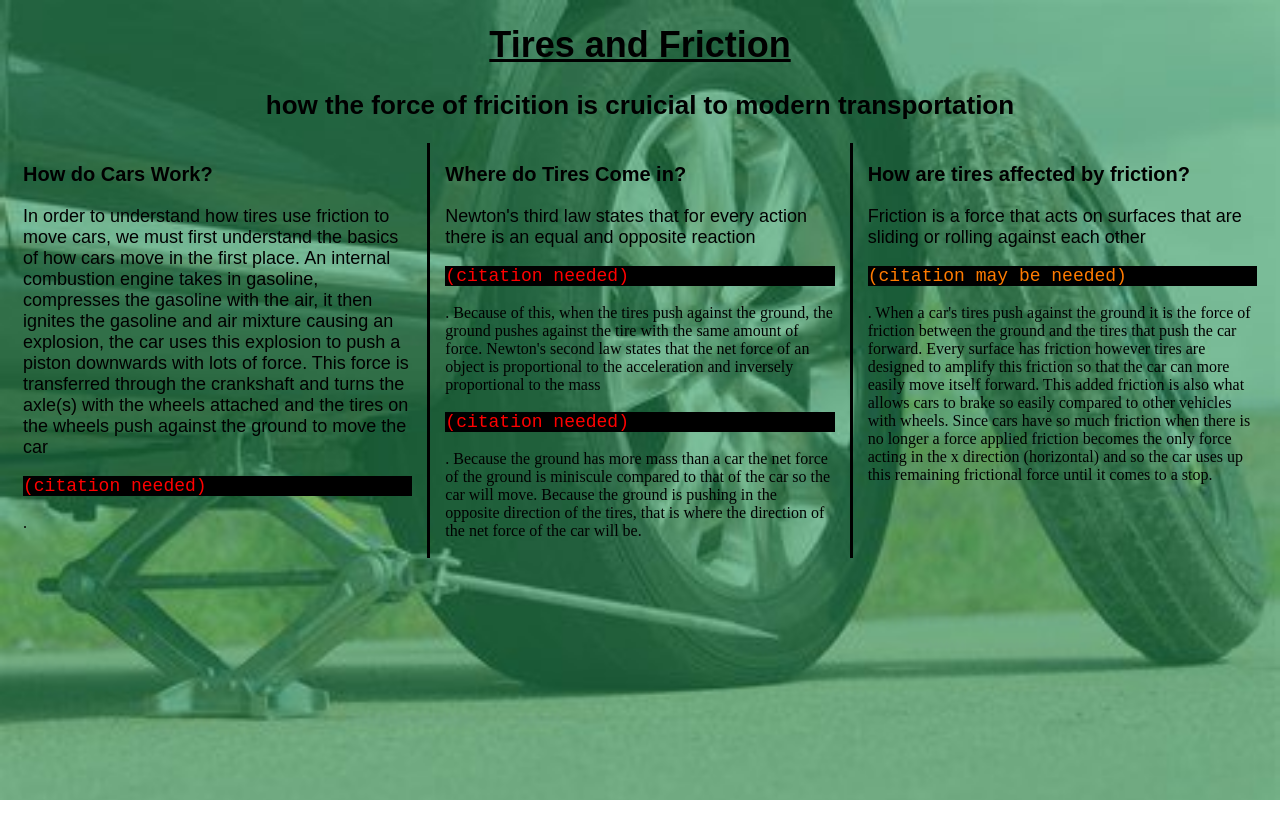
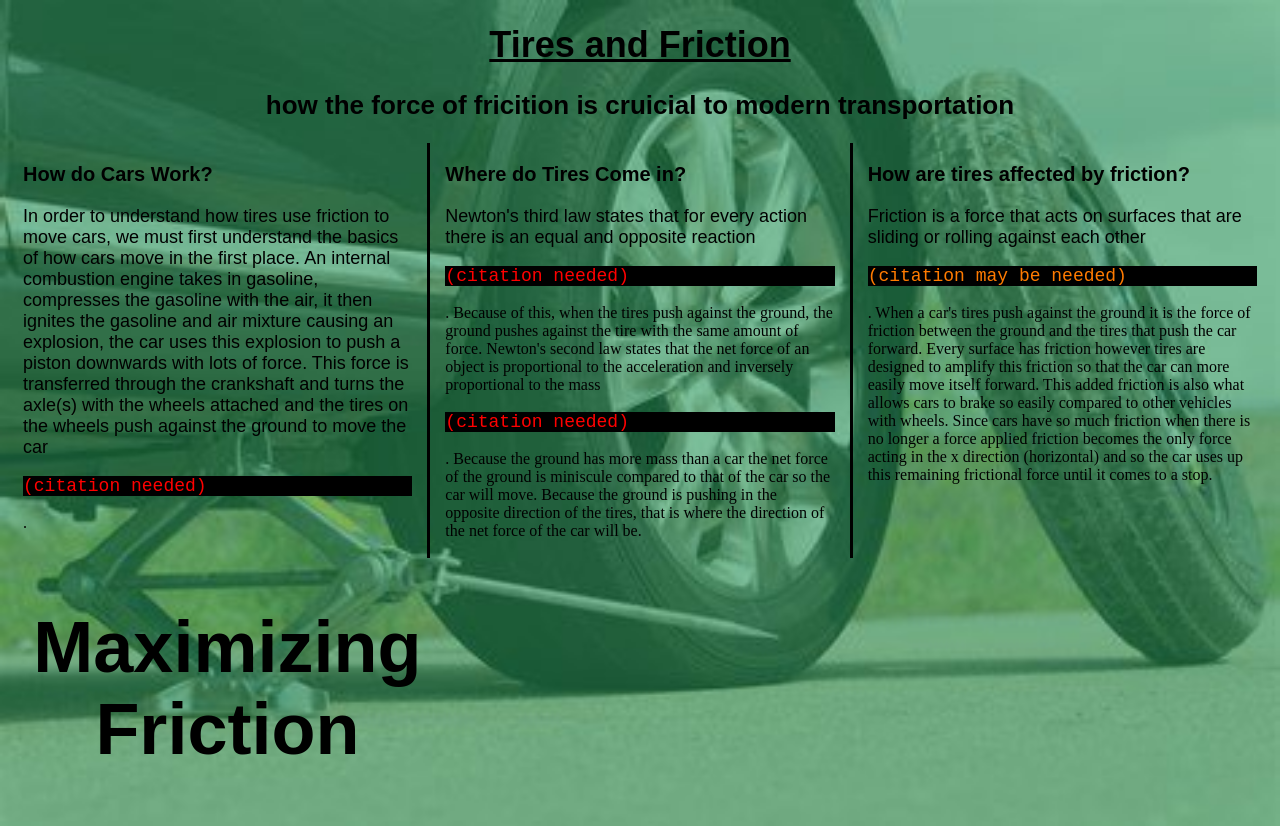
Before and after one commit to CanadianWaffls/Physics-Friction-Website, a plain HTML site: page index.html in a window 1280 px wide. Before the commit the page ends 800 px from the top, so only its background shows below. Drawn offline with Linux system fonts and the light colour scheme.

Commit message:
-commit and push

```diff
--- a/index.html
+++ b/index.html
@@ -64,6 +64,9 @@
         </div>
 
         <div class="container" id="maximizingFrictionContainer">
+            <div id="maxFrictionTitle">
+                <h1>Maximizing Friction</h1>
+            </div>
             <div class="maxFriction" id="maxFrictionText">
 
             </div>
--- a/styleSheet.css
+++ b/styleSheet.css
@@ -56,12 +56,18 @@ p{
     font-size:26px;
 }
 
+
+#maxFrictionTitle{
+    margin: auto;
+    text-align: center;
+    font-size: 36px;
+}
 .maxFriction{
     flex: 50%;
 }
 #maxFrictionText{
-
+    float:left;
 }
 #maxFrictionPics{
-
+    float:right;
 }
```
